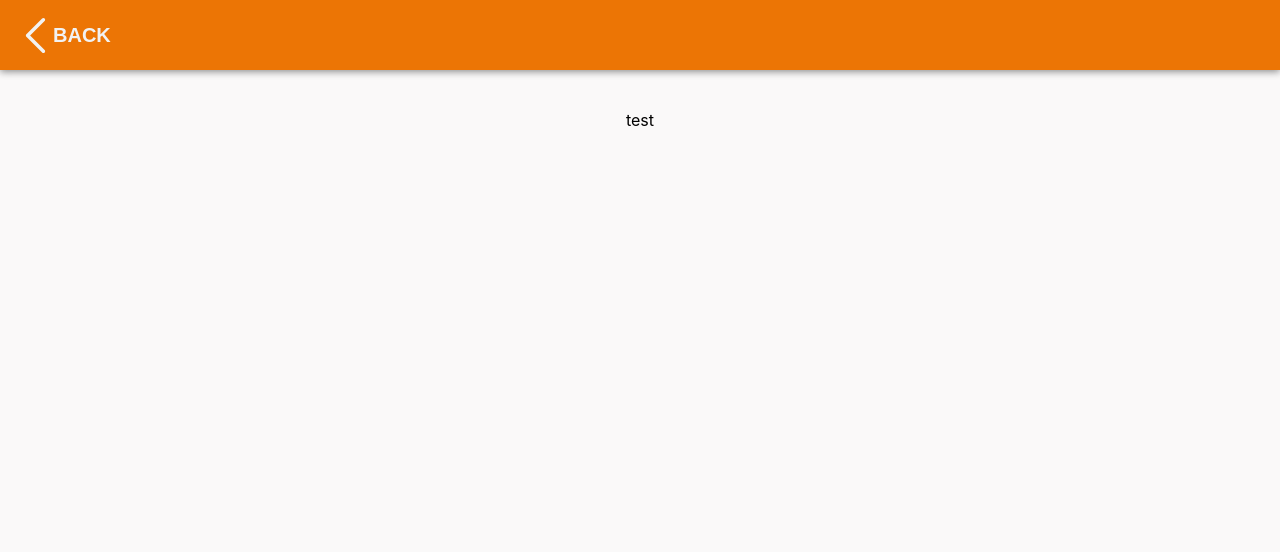
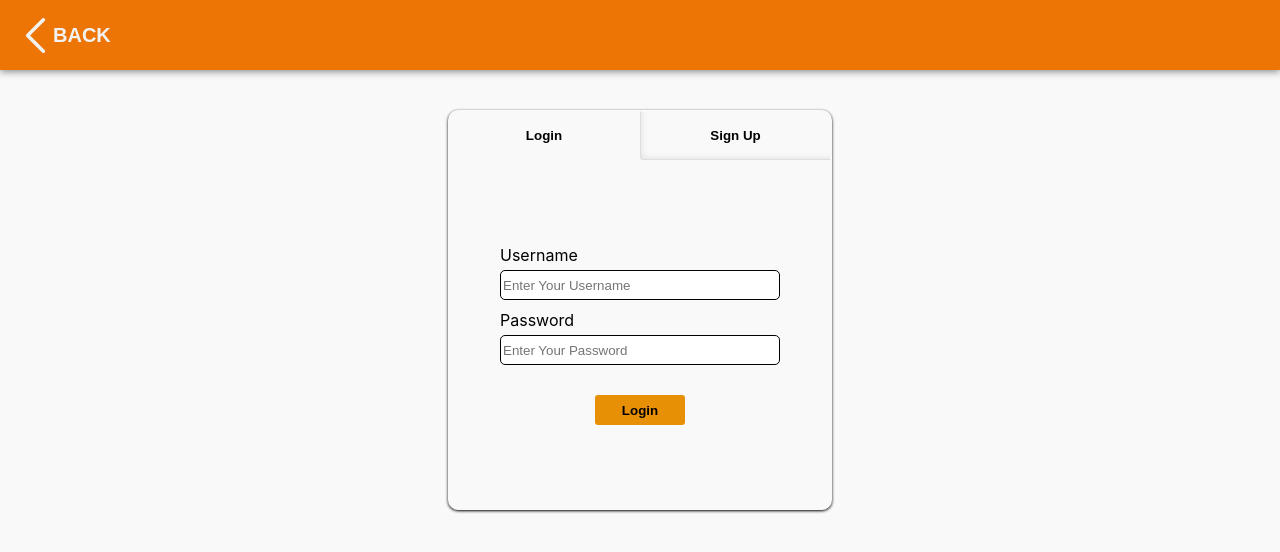
Before and after one commit to RashCD/my-university-app, a React (Create React App) app in the folder client/: page /login in a window 1280 px wide. Shown: the top 552 px of the page. Built offline with nearby package versions, Linux system fonts and the light colour scheme.

Commit message:
add signup & login form component, views & form

```diff
--- /dev/null
+++ b/client/src/assets/styles/components/Form.module.scss
@@ -0,0 +1,10 @@
+.form {
+  display: flex;
+  flex-direction: column;
+  justify-content: center;
+  align-items: center;
+
+  Button {
+    margin-top: 20px;
+  }
+}
--- a/client/src/assets/styles/components/Input.module.scss
+++ b/client/src/assets/styles/components/Input.module.scss
@@ -5,18 +5,21 @@
   width: 100%;
   padding: 0 10px;
 
-  > * {
+  > :last-child {
     margin-bottom: 10px;
   }
 }
 
 .label {
   font-size: 16px;
+  margin-bottom: 5px;
 }
 
 .input {
   height: 30px;
   width: 100%;
+  border: 1px solid var(--black);
+  border-radius: 5px;
 
   ::placeholder {
     font: 14px;
@@ -24,3 +27,15 @@
     color: var(--gray);
   }
 }
+
+.inputError {
+  border: 1px solid var(--warning);
+  border-radius: 5px;
+}
+
+.errorText {
+  font-size: 12px;
+  font-weight: 400;
+  text-align: end;
+  color: var(--warning);
+}
--- /dev/null
+++ b/client/src/assets/styles/views/AuthPage.module.scss
@@ -0,0 +1,29 @@
+.container {
+  display: grid;
+  grid-template-columns: 1fr 1fr;
+  grid-template-rows: 50px 1fr;
+  width: 30%;
+  height: 400px;
+  min-width: 270px;
+  border-radius: 10px;
+  box-shadow: 0px 1px 3px 0 black;
+}
+
+.selectedLeft {
+  border-bottom: 1px solid var(--light-gray);
+  border-left: 1px solid var(--light-gray);
+  box-shadow: inset 7px 0 7px -7px var(--light-gray),
+    inset 0 -7px 7px -7px var(--light-gray);
+}
+
+.selectedRight {
+  border-bottom: 1px solid var(--light-gray);
+  border-right: 1px solid var(--light-gray);
+  box-shadow: inset -7px 0 7px -7px var(--light-gray),
+    inset 0 -7px 7px -7px var(--light-gray);
+}
+
+.formContainer {
+  display: grid;
+  grid-column: 1 / 3;
+}
--- a/client/src/components/Button.tsx
+++ b/client/src/components/Button.tsx
@@ -10,12 +10,18 @@ export type buttonTypes = {
 };
 
 const Button = (props: buttonTypes) => {
-  const { onButtonClick = () => {}, type = 'button' } = props;
+  const {
+    onButtonClick = () => {},
+    type = 'button',
+    className,
+    ...rest
+  } = props;
   return (
     <button
       type={type}
-      className={mergeClass(Styles.button, props.className)}
+      className={mergeClass(Styles.button, className)}
       onClick={onButtonClick}
+      {...rest}
     >
       {props.children}
     </button>
--- a/client/src/components/Input.tsx
+++ b/client/src/components/Input.tsx
@@ -1,5 +1,6 @@
 import React from 'react';
 import Styles from '../assets/styles/components/Input.module.scss';
+import mergeClass from 'clsx';
 
 type InputPropTypes = {
   id: string;
@@ -23,19 +24,21 @@ const Input = (props: InputPropTypes) => {
     register,
     errors = {},
   } = props;
+  const isError = Boolean(errors[id] && errors[id].message);
+
   return (
     <div className={Styles.inputContainer}>
       <label className={Styles.label} htmlFor={id}>
         {label}
       </label>
       <input
-        className={Styles.input}
+        className={mergeClass(Styles.input, isError && Styles.inputError)}
         type={type}
         id={id}
         {...register}
         placeholder={placeholder}
       />
-      {errors[id] && <p>{errors[id].message}</p>}
+      {errors[id] && <p className={Styles.errorText}>*{errors[id].message}</p>}
     </div>
   );
 };
--- /dev/null
+++ b/client/src/components/LoginForm.tsx
@@ -0,0 +1,57 @@
+import React, { FormEvent } from 'react';
+import CTAButton from './CTAButton';
+import Input from './Input';
+import Styles from '../assets/styles/components/Form.module.scss';
+import { useForm } from 'react-hook-form';
+import { yupResolver } from '@hookform/resolvers/yup';
+import * as yup from 'yup';
+
+type LoginFormValues = {
+  username: string;
+  password: string;
+};
+
+type LoginFormTypes = {
+  onFormSubmit: (event: FormEvent) => void;
+};
+
+const schema = yup.object().shape({
+  username: yup.string().required(),
+  password: yup.string().min(6).required(),
+});
+
+const LoginForm = (props: LoginFormTypes) => {
+  const {
+    register,
+    handleSubmit,
+    formState: { errors },
+  } = useForm<LoginFormValues>({
+    resolver: yupResolver(schema),
+  });
+
+  return (
+    <form
+      action="submit"
+      className={Styles.form}
+      onSubmit={handleSubmit(props.onFormSubmit)}
+    >
+      <Input
+        id="username"
+        label="Username"
+        placeholder="Enter Your Username"
+        register={register('username')}
+        errors={errors}
+      />
+      <Input
+        id="password"
+        label="Password"
+        placeholder="Enter Your Password"
+        register={register('password')}
+        errors={errors}
+      />
+      <CTAButton type="submit">Login</CTAButton>
+    </form>
+  );
+};
+
+export default LoginForm;
--- /dev/null
+++ b/client/src/components/SignupForm.tsx
@@ -0,0 +1,78 @@
+import React, { FormEvent } from 'react';
+import CTAButton from './CTAButton';
+import Input from './Input';
+import Styles from '../assets/styles/components/Form.module.scss';
+import { useForm } from 'react-hook-form';
+import { yupResolver } from '@hookform/resolvers/yup';
+import * as yup from 'yup';
+
+type SignupFormValues = {
+  username: string;
+  password: string;
+  confirm_password: string;
+  country: string;
+};
+
+const schema = yup.object().shape({
+  username: yup.string().required(),
+  password: yup.string().min(6).required(),
+  confirm_password: yup
+    .string()
+    .oneOf([yup.ref('password')], 'Password does not match')
+    .required('this is a required field'),
+  country: yup.string(),
+});
+
+type SignupFormTypes = {
+  onFormSubmit: (event: FormEvent) => void;
+};
+
+const SignupForm = (props: SignupFormTypes) => {
+  const {
+    register,
+    handleSubmit,
+    formState: { errors },
+  } = useForm<SignupFormValues>({
+    resolver: yupResolver(schema),
+  });
+
+  return (
+    <form
+      action="submit"
+      className={Styles.form}
+      onSubmit={handleSubmit(props.onFormSubmit)}
+    >
+      <Input
+        id="username"
+        label="Username"
+        placeholder="Enter Your Username"
+        register={register('username')}
+        errors={errors}
+      />
+      <Input
+        id="password"
+        label="Password"
+        placeholder="Enter Your Password"
+        register={register('password')}
+        errors={errors}
+      />
+      <Input
+        id="confirm_password"
+        label="Confirm Password"
+        placeholder="Enter Again Your Password"
+        register={register('confirm_password')}
+        errors={errors}
+      />
+      <Input
+        id="country"
+        label="Country"
+        placeholder="Enter Your Country of Origin"
+        register={register('country')}
+        errors={errors}
+      />
+      <CTAButton type="submit">Signup</CTAButton>
+    </form>
+  );
+};
+
+export default SignupForm;
--- a/client/src/views/AuthPage.tsx
+++ b/client/src/views/AuthPage.tsx
@@ -1,13 +1,48 @@
 import { RouteComponentProps } from '@reach/router';
-import React from 'react';
+import React, { useState } from 'react';
 import AppHeader from '../components/AppHeader';
+import Button from '../components/Button';
+import Styles from '../assets/styles/views/AuthPage.module.scss';
+import LoginForm from '../components/LoginForm';
+import SignupForm from '../components/SignupForm';
+
+enum AuthType {
+  LOGIN = 'login',
+  SIGNUP = 'signup',
+}
 
 const AuthPage = (props: RouteComponentProps) => {
+  const [buttonSelected, setButtonSelected] = useState(AuthType.LOGIN);
+
   return (
     <div className="app">
       <AppHeader />
       <main className="app-main">
-        <p>test</p>
+        <div className={Styles.container}>
+          <Button
+            className={
+              buttonSelected !== AuthType.LOGIN && Styles.selectedRight
+            }
+            onButtonClick={() => setButtonSelected(AuthType.LOGIN)}
+          >
+            Login
+          </Button>
+          <Button
+            className={
+              buttonSelected !== AuthType.SIGNUP && Styles.selectedLeft
+            }
+            onButtonClick={() => setButtonSelected(AuthType.SIGNUP)}
+          >
+            Sign Up
+          </Button>
+          <div className={Styles.formContainer}>
+            {buttonSelected === AuthType.LOGIN ? (
+              <LoginForm onFormSubmit={() => {}} />
+            ) : (
+              <SignupForm onFormSubmit={() => {}} />
+            )}
+          </div>
+        </div>
       </main>
     </div>
   );
```
